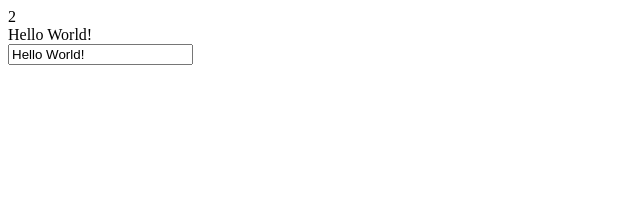
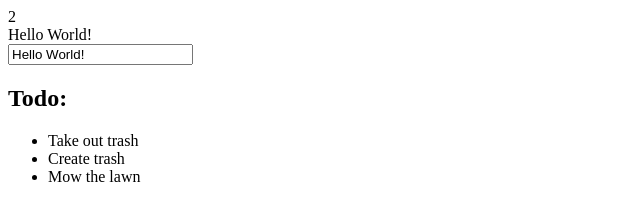
Before and after one commit to acltc/angular-meetup, a plain HTML site: page index.html in a window 1280 px wide. Shown: the whole page, without its empty margins (0-640 px from the left). Drawn offline with Linux system fonts and the light colour scheme.

Commit message:
ng-repeat

```diff
--- a/index.html
+++ b/index.html
@@ -12,6 +12,11 @@
         {{ message }}
         <br>
         <input ng-model="message">
+
+        <h2>Todo:</h2>
+        <ul>
+          <li ng-repeat="task in tasks">{{ task }}</li>
+        </ul>
       </div>
     </div>
 
--- a/js/misc_ctrl.js
+++ b/js/misc_ctrl.js
@@ -5,5 +5,7 @@
 
     $scope.message = "Hello World!";
 
+    $scope.tasks = ["Take out trash", "Create trash", "Mow the lawn"];
+
   });
 })();
```
